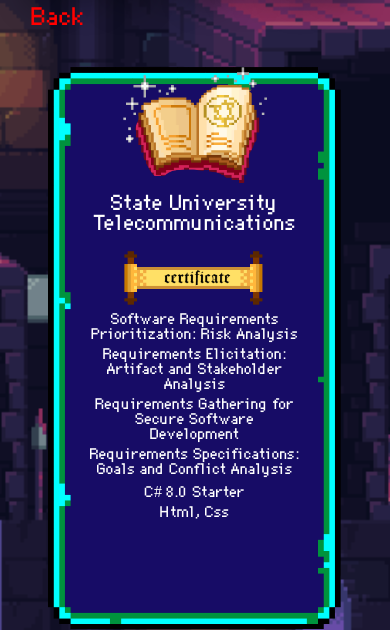
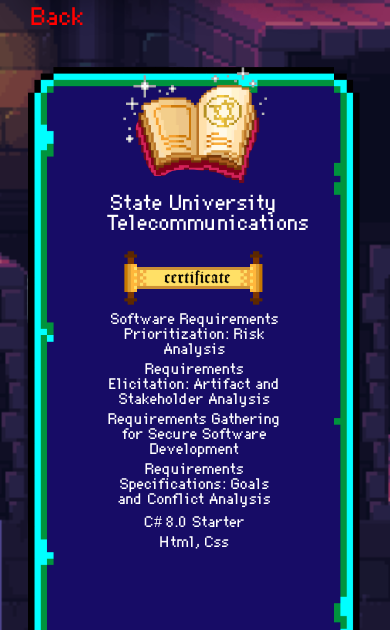
Before and after one commit to Marsikwd/game-cv, a plain HTML site: page pages/Education.html in a window 390 px wide. Shown: the part 324-954 px from the top of the page. Drawn offline with Linux system fonts and the light colour scheme.

Commit message:
Update style.css

```diff
--- a/css/style.css
+++ b/css/style.css
@@ -897,7 +897,8 @@ a:hover .overflow-social {
 
 @media screen and (max-width: 415px) {
 	.education {
-		background-size: 70% !important;
+		width: 90%;
+		background-size: 95% !important;
 		padding-bottom: 40px;
 	}
 
```
